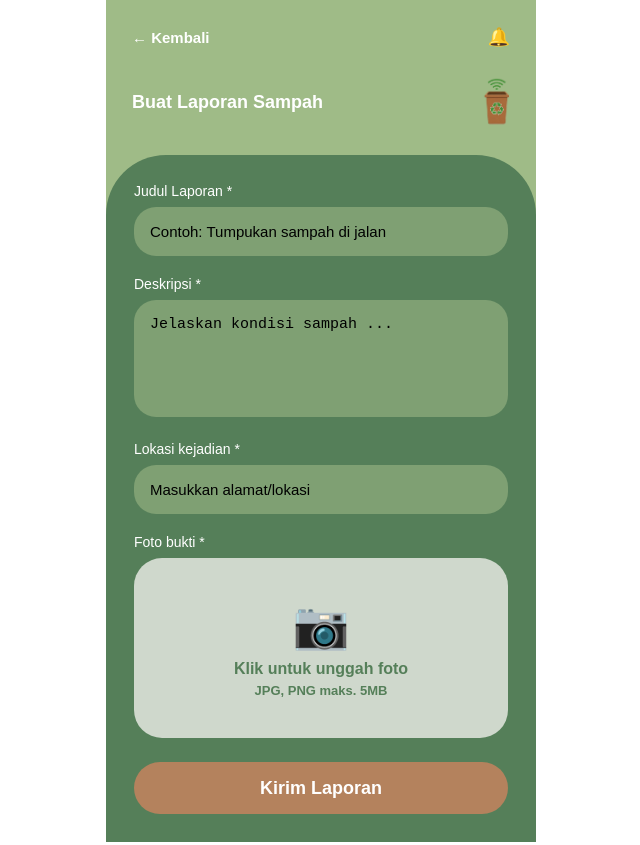
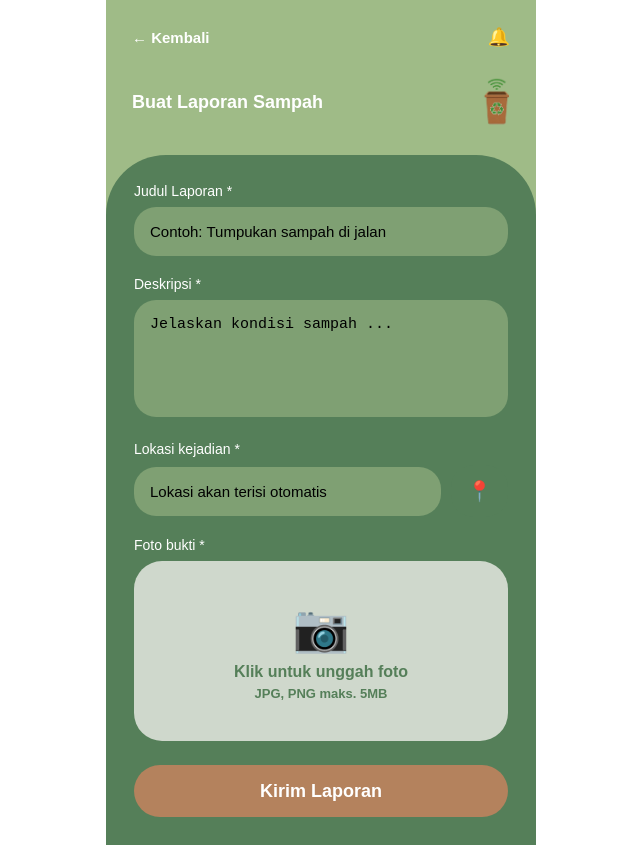
Before and after one commit to ReyanAndrea/smartwaste, a React (Vite) app in the folder client/: page /report in a window 1280 px wide. Shown: the whole page, without its empty margins (319-959 px from the left). Built offline with nearby package versions, Linux system fonts and the light colour scheme.

Commit message:
fix: redesign

```diff
--- a/client/src/pages/Reportpage.jsx
+++ b/client/src/pages/Reportpage.jsx
@@ -13,6 +13,28 @@ export default function Reportpage() {
   const [showPopup, setShowPopup] = useState(false);
   const [loading, setLoading] = useState(false);
   const [error, setError] = useState("");
+
+  const [loadingLokasi, setLoadingLokasi] = useState(false);
+
+const handleGetLokasi = () => {
+  if (!navigator.geolocation) {
+    setError("Browser tidak mendukung geolocation");
+    return;
+  }
+
+  setLoadingLokasi(true);
+  navigator.geolocation.getCurrentPosition(
+    (position) => {
+      const { latitude, longitude } = position.coords;
+      setLokasi(`${latitude.toFixed(6)}, ${longitude.toFixed(6)}`);
+      setLoadingLokasi(false);
+    },
+    (err) => {
+      setError("Gagal mendapatkan lokasi. Pastikan izin lokasi diaktifkan.");
+      setLoadingLokasi(false);
+    }
+  );
+};
 
   const handleSubmit = async () => {
     if (!judul || !deskripsi || !lokasi || !foto) {
@@ -133,12 +155,31 @@ export default function Reportpage() {
           />
 
           <div style={{ color: "#fff", fontSize: "14px", marginTop: "20px", marginBottom: "8px" }}>Lokasi kejadian *</div>
-          <input
-            value={lokasi}
-            onChange={(e) => setLokasi(e.target.value)}
-            placeholder="Masukkan alamat/lokasi"
-            style={inputStyle}
-          />
+          <div style={{ display: "flex", gap: "10px", alignItems: "center" }}>
+  <input
+    value={lokasi}
+    onChange={(e) => setLokasi(e.target.value)}
+    placeholder="Lokasi akan terisi otomatis"
+    style={{ ...inputStyle, flex: 1 }}
+    readOnly
+  />
+  <button
+    onClick={handleGetLokasi}
+    disabled={loadingLokasi}
+    style={{
+      background: loadingLokasi ? "#999" : "#557f59",
+      border: "none",
+      borderRadius: "22px",
+      padding: "14px 16px",
+      color: "#fff",
+      fontSize: "20px",
+      cursor: loadingLokasi ? "not-allowed" : "pointer",
+      flexShrink: 0,
+    }}
+  >
+    {loadingLokasi ? "⏳" : "📍"}
+  </button>
+</div>
 
           <div style={{ color: "#fff", fontSize: "14px", marginTop: "20px", marginBottom: "8px" }}>Foto bukti *</div>
           <label style={{
```
